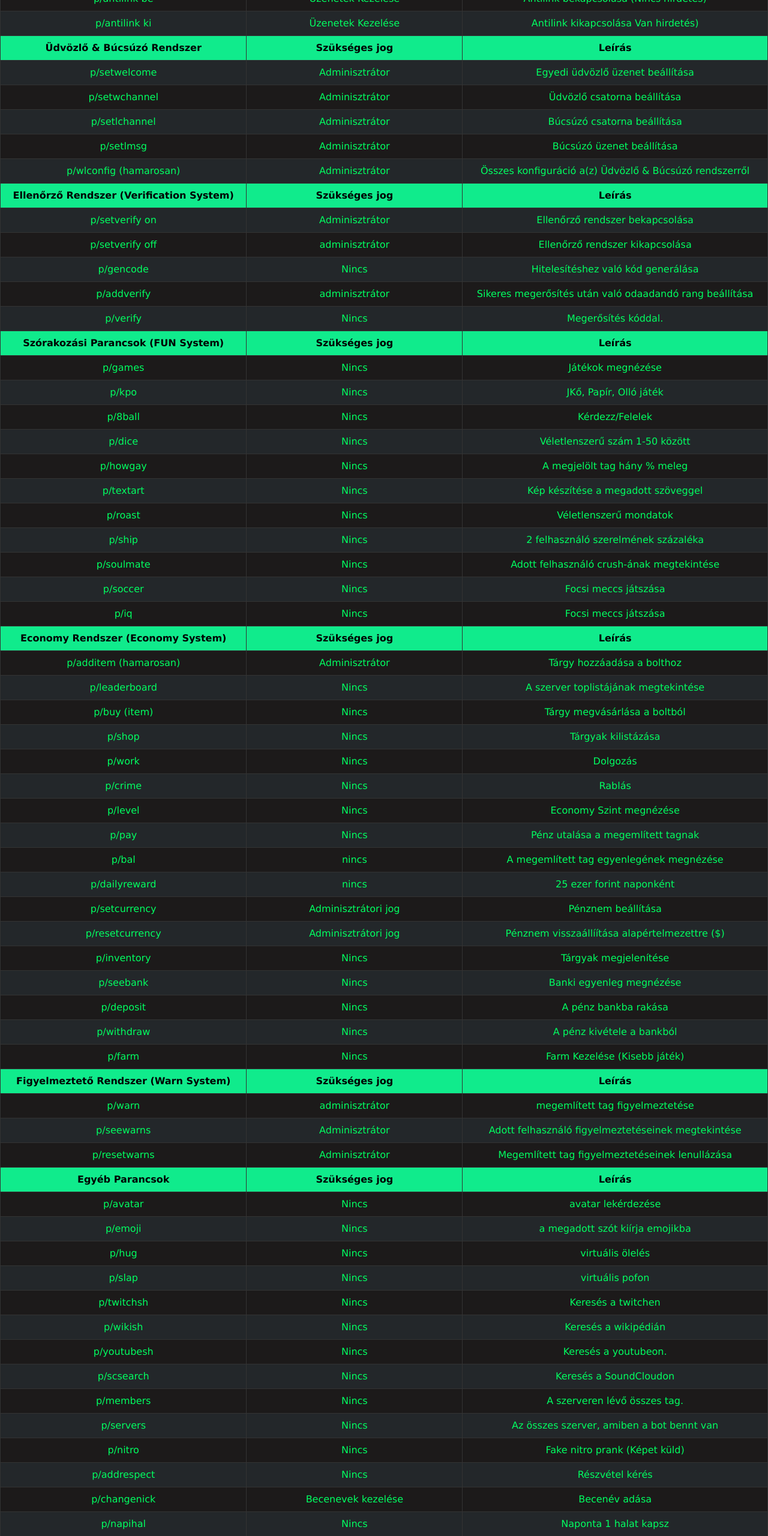
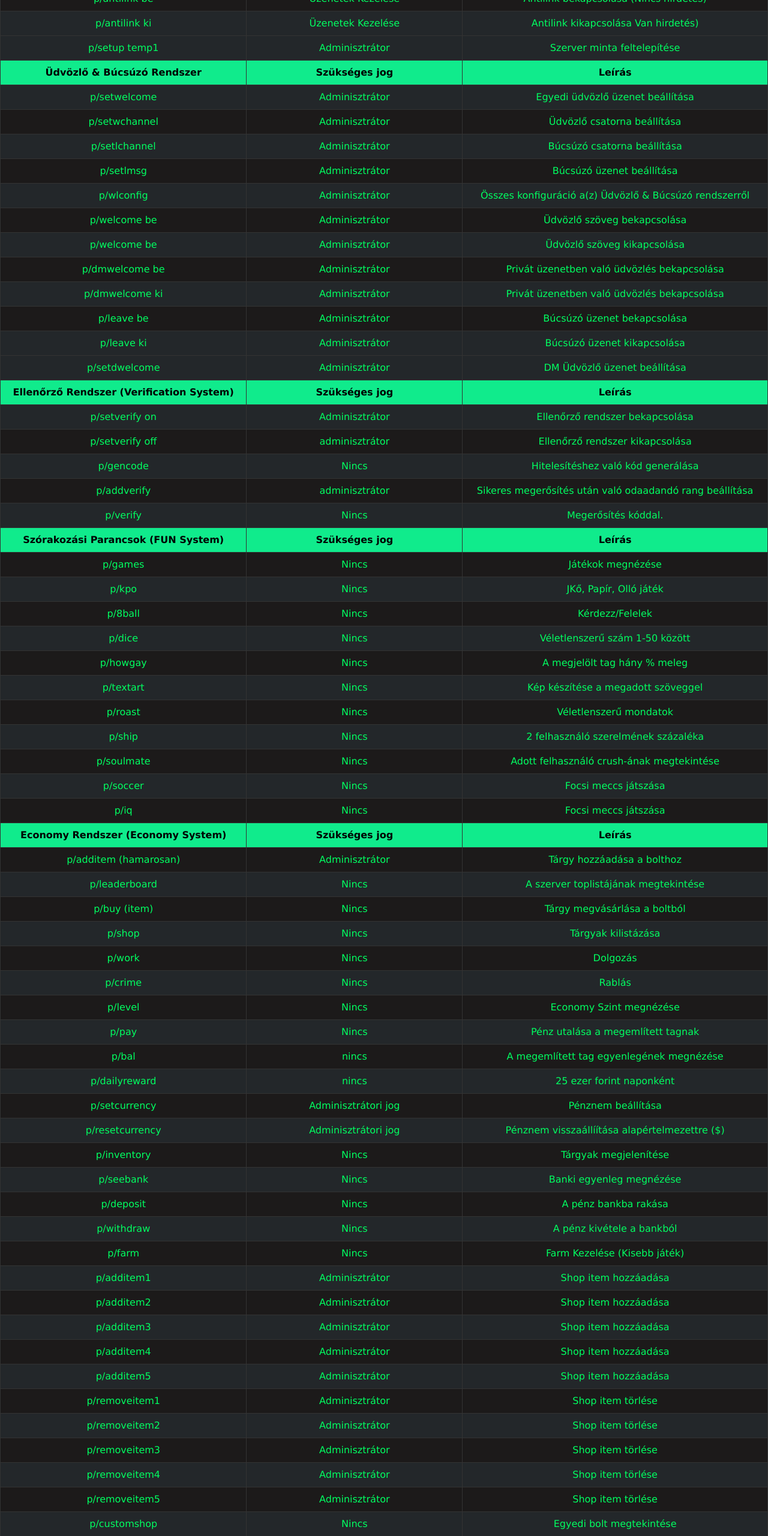
Before and after one commit to Dimitryyyy/skylerbot, a plain HTML site: page parancsok.html in a window 1280 px wide. Shown: the part 1057-3617 px from the top of the page at 60% size. Drawn offline with nearby package versions, Linux system fonts and the light colour scheme; a script that the page names is missing.

Commit message:
Update parancsok.html

```diff
--- a/parancsok.html
+++ b/parancsok.html
@@ -174,6 +174,11 @@
     <td>Antilink kikapcsolása Van hirdetés)</td>
   </tr>
   <tr>
+   <tr>
+    <td>p/setup temp1</td>
+    <td>Adminisztrátor</td>
+    <td>Szerver minta feltelepítése</td>
+   </tr>
     <th>Üdvözlő & Búcsúzó Rendszer</th>
     <th>Szükséges jog</th>
     <th>Leírás</th>
@@ -199,9 +204,45 @@
     <td>Búcsúzó üzenet beállítása</td>
    </tr>
    <tr>
-    <td>p/wlconfig (hamarosan)</td>
+    <td>p/wlconfig</td>
     <td>Adminisztrátor</td>
     <td>Összes konfiguráció a(z) Üdvözlő & Búcsúzó rendszerről</td>
+   </tr>
+   <tr>
+    <td>p/welcome be</td>
+    <td>Adminisztrátor</td>
+    <td>Üdvözlő szöveg bekapcsolása</td>
+   </tr>
+   <tr>
+    <td>p/welcome be</td>
+    <td>Adminisztrátor</td>
+    <td>Üdvözlő szöveg kikapcsolása</td>
+   </tr>
+   <tr>
+    <td>p/dmwelcome be</td>
+    <td>Adminisztrátor</td>
+    <td>Privát üzenetben való üdvözlés bekapcsolása</td>
+   </tr>
+   <tr>
+    <td>p/dmwelcome ki</td>
+    <td>Adminisztrátor</td>
+    <td>Privát üzenetben való üdvözlés bekapcsolása</td>
+   </tr>
+   <tr>
+    <td>p/leave be</td>
+    <td>Adminisztrátor</td>
+    <td>Búcsúzó üzenet bekapcsolása</td>
+   </tr>
+   <tr>
+    <td>p/leave ki</td>
+    <td>Adminisztrátor</td>
+    <td>Búcsúzó üzenet kikapcsolása</td>
+   </tr>
+  <tr>
+   <tr>
+    <td>p/setdwelcome</td>
+    <td>Adminisztrátor</td>
+    <td>DM Üdvözlő üzenet beállítása</td>
    </tr>
   <tr>
     <th>Ellenőrző Rendszer (Verification System)</th>
@@ -381,6 +422,61 @@
     <td>p/farm</td>
     <td>Nincs</td>
     <td>Farm Kezelése (Kisebb játék)</td>
+  </tr>
+ <tr>
+    <td>p/additem1</td>
+    <td>Adminisztrátor</td>
+    <td>Shop item hozzáadása</td>
+  </tr>
+ <tr>
+    <td>p/additem2</td>
+    <td>Adminisztrátor</td>
+    <td>Shop item hozzáadása</td>
+  </tr>
+ <tr>
+    <td>p/additem3</td>
+    <td>Adminisztrátor</td>
+    <td>Shop item hozzáadása</td>
+  </tr>
+ <tr>
+    <td>p/additem4</td>
+    <td>Adminisztrátor</td>
+    <td>Shop item hozzáadása</td>
+  </tr>
+ <tr>
+    <td>p/additem5</td>
+    <td>Adminisztrátor</td>
+    <td>Shop item hozzáadása</td>
+  </tr>
+ <tr>
+    <td>p/removeitem1</td>
+    <td>Adminisztrátor</td>
+    <td>Shop item törlése</td>
+  </tr>
+ <tr>
+    <td>p/removeitem2</td>
+    <td>Adminisztrátor</td>
+    <td>Shop item törlése</td>
+  </tr>
+ <tr>
+    <td>p/removeitem3</td>
+    <td>Adminisztrátor</td>
+    <td>Shop item törlése</td>
+  </tr>
+ <tr>
+    <td>p/removeitem4</td>
+    <td>Adminisztrátor</td>
+    <td>Shop item törlése</td>
+  </tr>
+ <tr>
+    <td>p/removeitem5</td>
+    <td>Adminisztrátor</td>
+    <td>Shop item törlése</td>
+  </tr>
+ <tr>
+    <td>p/customshop</td>
+    <td>Nincs</td>
+    <td>Egyedi bolt megtekintése</td>
   </tr>
   <tr>
     <th>Figyelmeztető Rendszer (Warn System)</th>
```
